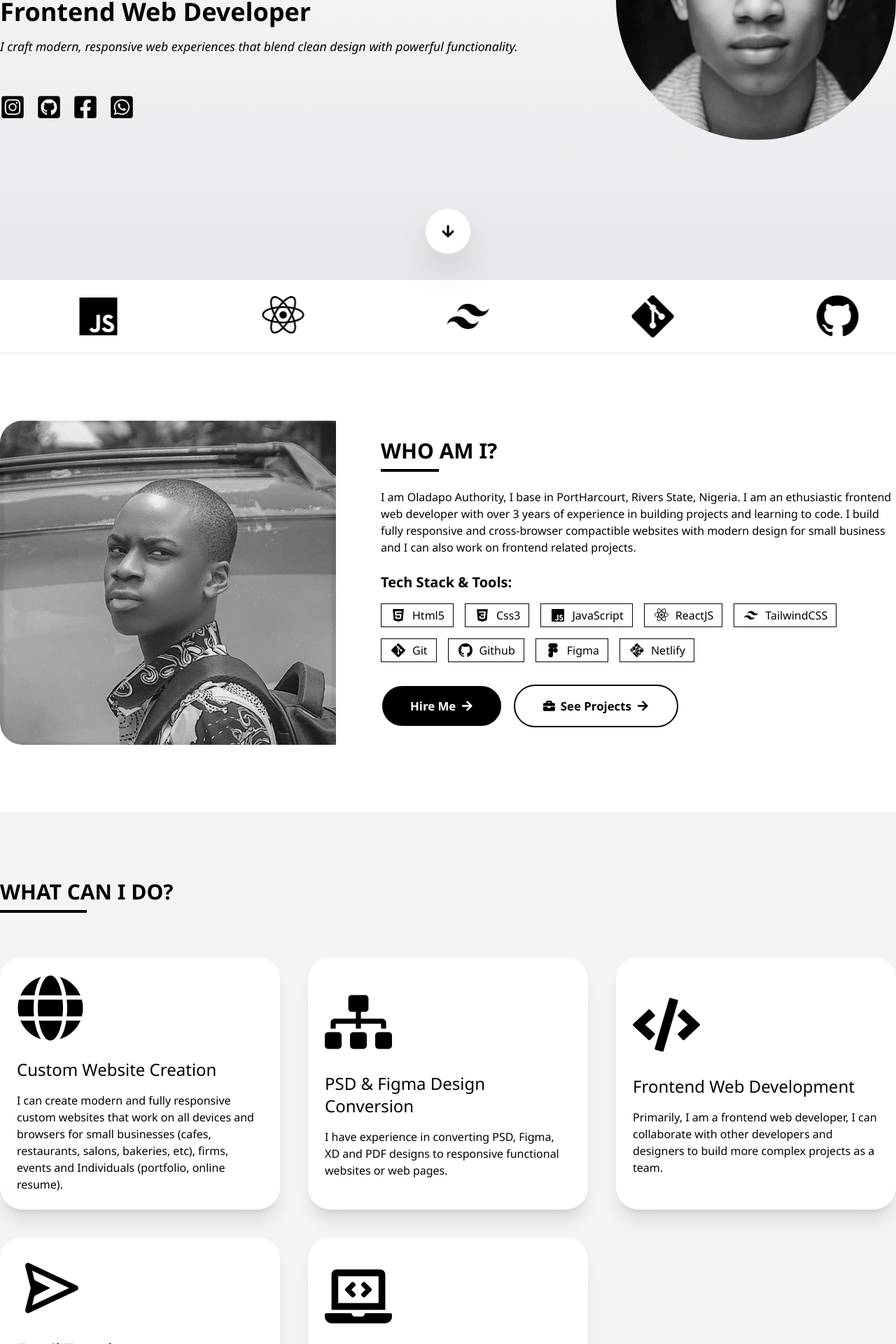
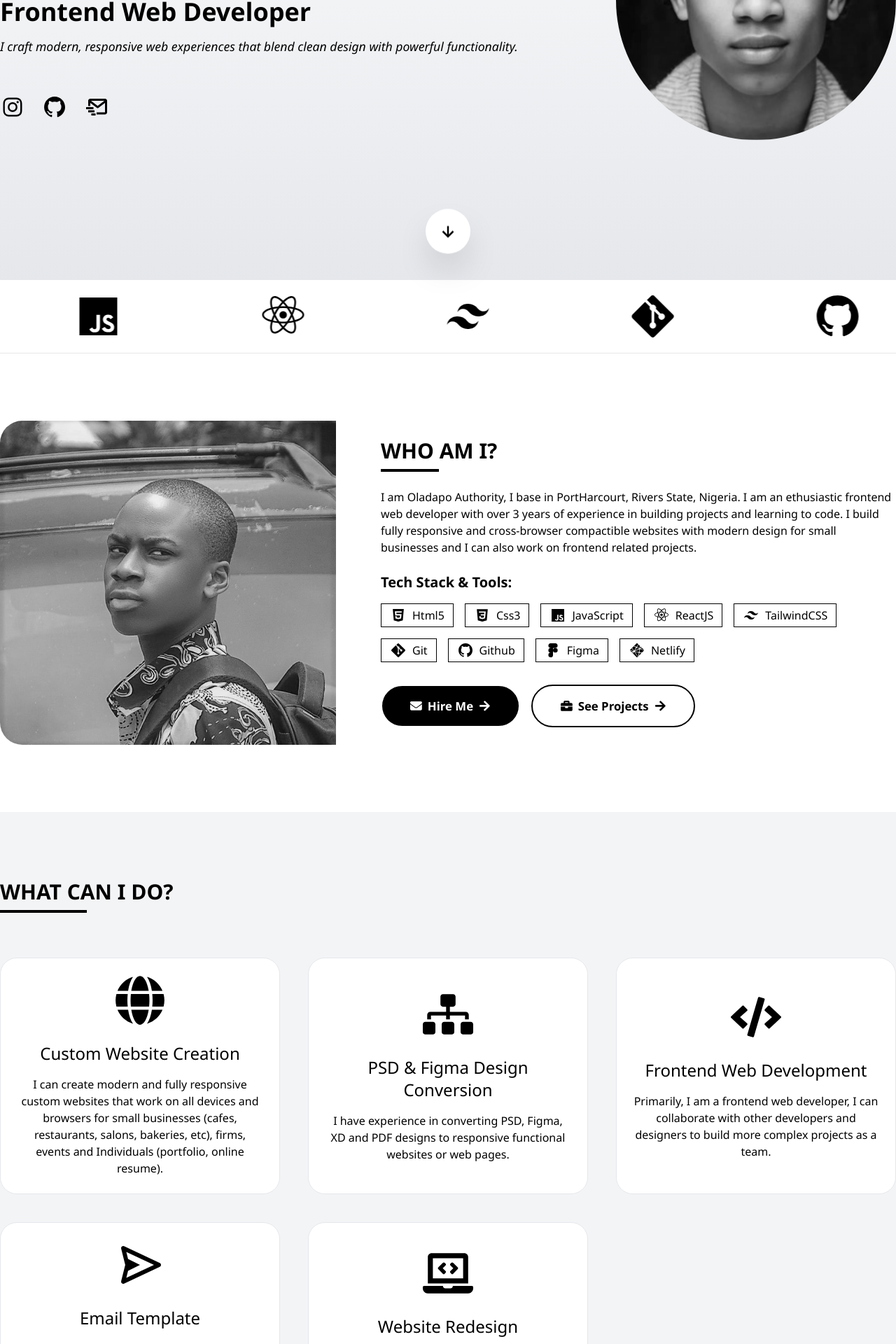
Before and after one commit to deauthor1234/portfolio, a React (Vite) app: page / in a window 1280 px wide. Shown: the part 400-2320 px from the top of the page at 70% size. Built offline with nearby package versions, Linux system fonts and the light colour scheme.

Commit message:
Initial commit

```diff
--- a/src/components/AboutSection.jsx
+++ b/src/components/AboutSection.jsx
@@ -1,19 +1,19 @@
-import { FaBriefcase } from "react-icons/fa"
+import { FaBriefcase, FaEnvelope } from "react-icons/fa"
 import aboutImage from "../assets/images/profile2.jpg"
 import Btn from "./Btn"
-import { Link, Element } from "react-scroll"
+import { Link } from "react-scroll"
 import { BiLogoCss3, BiLogoFigma, BiLogoGit, BiLogoGithub, BiLogoHtml5, BiLogoJavascript, BiLogoNetlify, BiLogoReact, BiLogoTailwindCss } from "react-icons/bi"
 
 const AboutSection = () => {
     return (
-        <Element className="container-wrapper my-[6rem]" id="about">
+        <section className="container-wrapper my-[6rem]" id="about">
             <div className="container flex justify-between items-center gap-16">
                 <div className="overflow-hidden rounded-l-4xl min-w-[30rem]" data-aos="fade-right">
                     <img className="saturate-0" src={aboutImage} alt="Preview" />
                 </div>
                 <div className="">
                     <h2 className="section-heading" data-aos="fade-down">WHO AM I?</h2>
-                    <p className="mt-6 mb-6" data-aos="fade" data-aos-delay="200">I am Oladapo Authority, I base in PortHarcourt, Rivers State, Nigeria. I am an ethusiastic frontend web developer with over 3 years of experience in building projects and learning to code. I build fully responsive and cross-browser compactible websites with modern design for small business and I can also work on frontend related projects.</p>
+                    <p className="mt-6 mb-6" data-aos="fade" data-aos-delay="200">I am Oladapo Authority, I base in PortHarcourt, Rivers State, Nigeria. I am an ethusiastic frontend web developer with over 3 years of experience in building projects and learning to code. I build fully responsive and cross-browser compactible websites with modern design for small businesses and I can also work on frontend related projects.</p>
                     <h3 className="text-xl font-bold" data-aos="fade-right">Tech Stack & Tools:</h3>
                     <div className="flex mt-4 mb-8 font-medium about-tech-stack gap-4 flex-wrap">
                         <span data-aos="zoom-in" data-aos-delay="100"><BiLogoHtml5 /> Html5</span>
@@ -28,7 +28,7 @@ const AboutSection = () => {
                     </div>
                     <div className="flex gap-4" data-aos="fade-up">
                         <Link to="contact">
-                            <Btn dark={true} content="Hire Me" />
+                            <Btn icon={<FaEnvelope />} dark={true} content="Hire Me" />
                         </Link>
                         <Link to="works">
                             <Btn icon={<FaBriefcase />} content="See Projects" />
@@ -36,7 +36,7 @@ const AboutSection = () => {
                     </div>
                 </div>
             </div>
-        </Element>
+        </section>
     )
 }
 
--- a/src/components/Hero.jsx
+++ b/src/components/Hero.jsx
@@ -1,6 +1,6 @@
 import { Link } from "react-scroll";
-import profile from "../assets/images/profile.jpg"
-import { FaArrowDown, FaFacebookSquare, FaGithubSquare, FaInstagramSquare, FaWhatsappSquare } from 'react-icons/fa';
+import profile from "../assets/images/profile.jpg";
+import { BiDownArrowAlt, BiLogoGithub, BiLogoInstagram, BiMailSend } from "react-icons/bi";
 
 const Hero = () => {
     return (
@@ -11,19 +11,18 @@ const Hero = () => {
                     <h1 className="text-8xl font-extrabold mt-4 mb-6" data-aos="fade-left" data-aos-delay="200">I'm Authority</h1>
                     <h3 className="font-bold text-4xl" data-aos="fade-right" data-aos-delay="400">Frontend Web Developer</h3>
                     <h2 className="text-[1.1rem] mt-4 mb-14 font-medium italic" data-aos="fade-left" data-aos-delay="600">I craft modern, responsive web experiences that blend clean design with powerful functionality.</h2>
-                    <div className="flex font-extrabold text-4xl gap-4">
-                        <a href="https://www.instagram.com/authority.dev/" data-aos="zoom-in" data-aos-delay="800"><FaInstagramSquare /></a>
-                        <a href="https://github.com/deauthor1234" data-aos="zoom-in" data-aos-delay="1000"><FaGithubSquare /></a>
-                        <a href="https://web.facebook.com/profile.php?id=100086251411134" data-aos="zoom-in" data-aos-delay="1200"><FaFacebookSquare /></a>
-                        <a href="javascript(){tel:+2349163147101}" data-aos="zoom-in" data-aos-delay="1400"><FaWhatsappSquare /></a>
+                    <div className="flex font-extrabold text-4xl gap-6">
+                        <a href="https://www.instagram.com/authority.dev/" data-aos="zoom-in" data-aos-delay="800"><BiLogoInstagram /></a>
+                        <a href="https://github.com/deauthor1234" data-aos="zoom-in" data-aos-delay="1000"><BiLogoGithub /></a>
+                        <a href="mailto:dimejioladapo573@gmail.com" data-aos="zoom-in" data-aos-delay="1200"><BiMailSend /></a>
                     </div>
                 </div>
                 <div className="min-w-[25rem] min-h-[25rem] rounded-l-[50%] rounded-br-[50%] relative overflow-hidden">
                     <img src={profile} alt="profile" className="size-full object-cover absolute saturate-0" data-aos="zoom-out" />
                 </div>
             </div>
-            <Link to="about" smooth={true} className="scroll-dwn-btn size-16 flex justify-center items-center shadow-2xl text-xl rounded-full absolute bg-white bottom-8 left-[50%] translate-x-[-50%]">
-                <FaArrowDown />
+            <Link to="about" smooth={true} className="animate-bounce size-16 flex justify-center items-center shadow-2xl text-xl rounded-full absolute bg-white bottom-8 left-[50%] translate-x-[-50%]">
+                <BiDownArrowAlt className="text-3xl" />
             </Link>
         </header>
     )
--- a/src/components/ServicesSection.jsx
+++ b/src/components/ServicesSection.jsx
@@ -35,7 +35,7 @@ const ServicesSection = () => {
                         <p>Using proficient knowledge of CSS and TailwindCSS, I can transform websites or webpages with poor layout structure and outdated design into a modern look and feel.</p>
                     </div>
                 </div>
-                <Link to="contact">
+                <Link to="contact" className="inline-flex cursor-pointer">
                     <Btn content="Want a website? Contact" />
                 </Link>
             </div>
--- a/src/index.css
+++ b/src/index.css
@@ -50,10 +50,6 @@ html::-webkit-scrollbar-thumb {
     @apply bg-gray-950 w-[20px];
 }
 
-.scroll-dwn-btn {
-    @apply animate-bounce;
-}
-
 .stack-track {
     animation: scroll 30s linear infinite;
 }
@@ -80,15 +76,19 @@ html::-webkit-scrollbar-thumb {
 }
 
 .service {
-    @apply flex hover:bg-black hover:text-white cursor-default justify-center flex-col bg-white p-6 h-full rounded-4xl shadow-xl;
+    @apply flex border bg-white rounded-3xl border-gray-200 hover:bg-black hover:text-white cursor-default justify-center items-center flex-col p-6 h-full;
 }
 
 .service svg {
-    @apply text-8xl;
+    @apply text-7xl;
 }
 
 .service h3 {
-    @apply text-2xl font-medium mt-6 mb-4;
+    @apply text-2xl text-center font-medium mt-6 mb-4;
+}
+
+.service p {
+    @apply text-center;
 }
 
 .project .image {
```
